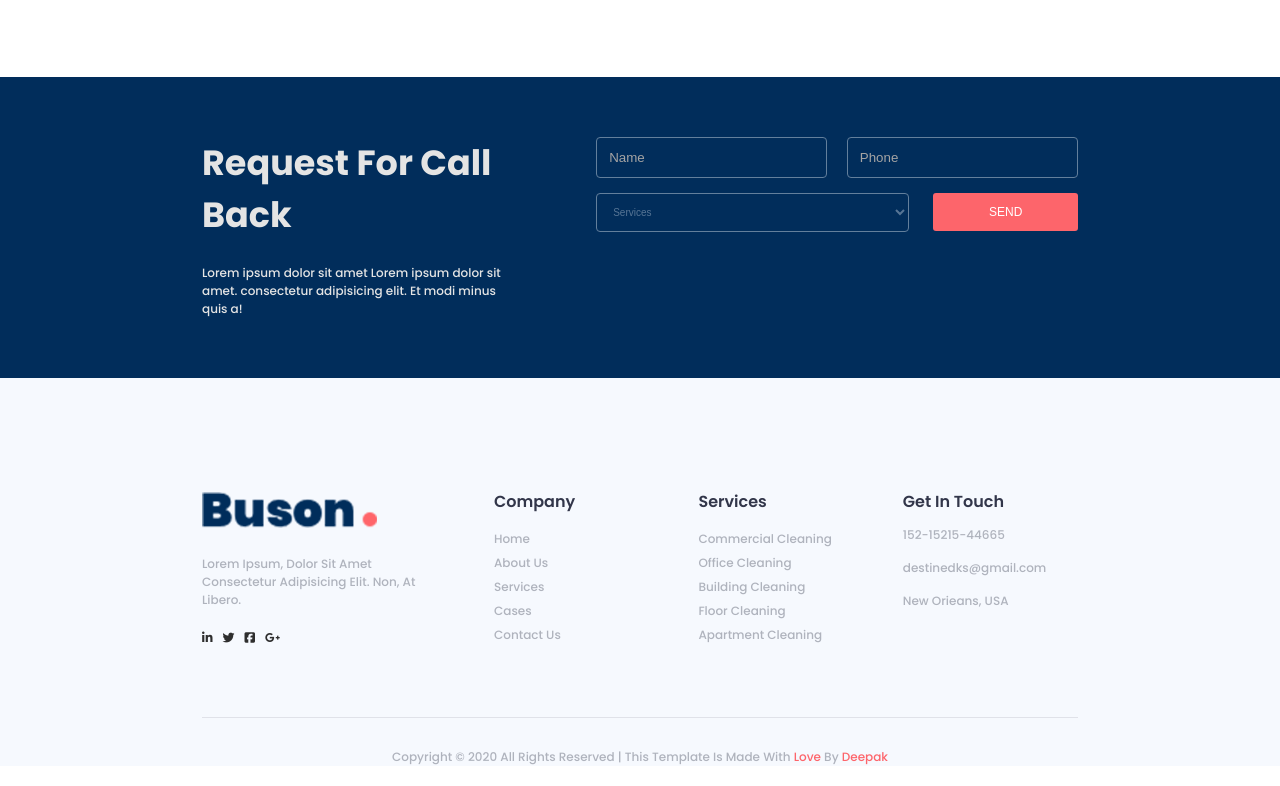
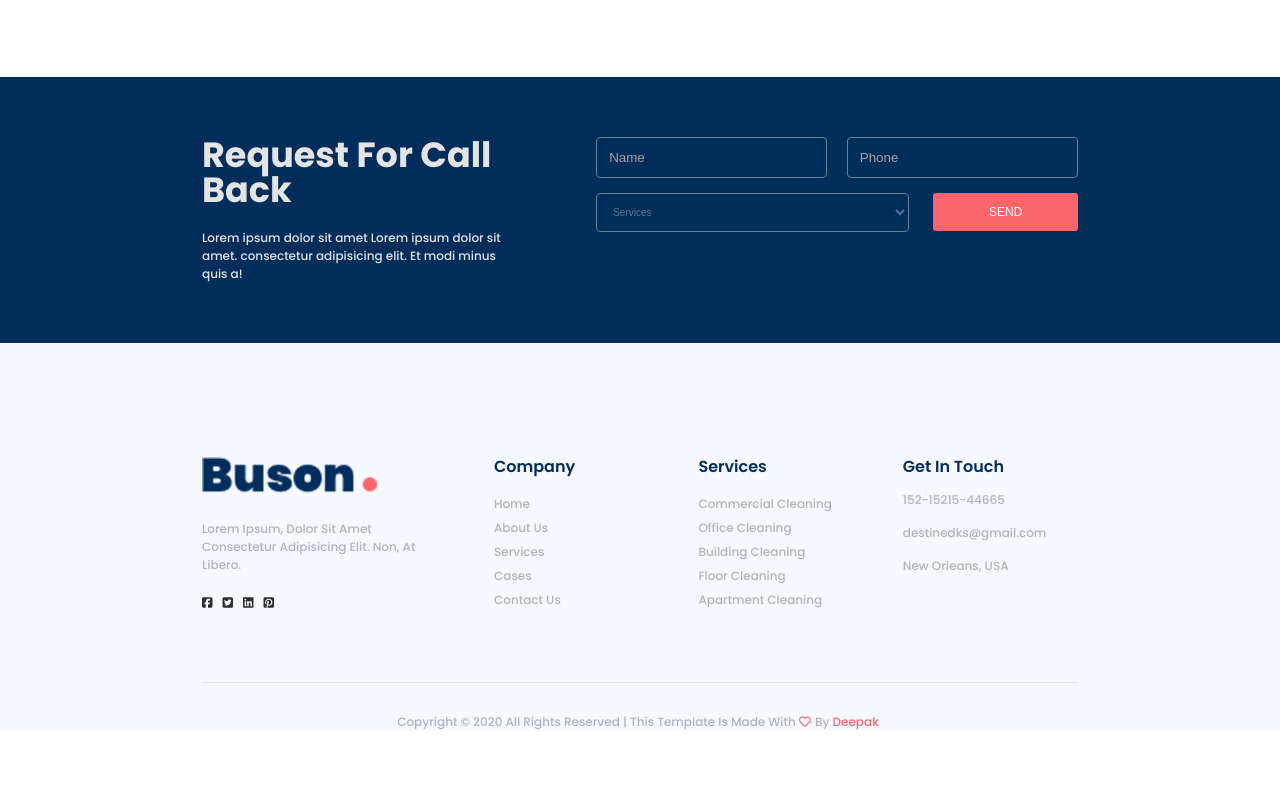
Before and after one commit to destinedeepak/checkpoint-3, a plain HTML site: page index.html in a window 1280 px wide. Shown: the part 4580-5366 px from the top of the page. After the commit the page ends 5331 px from the top, so only its background shows below. Drawn offline with Linux system fonts and the light colour scheme.

Commit message:
update icons

```diff
--- a/assets/stylesheets/style.css
+++ b/assets/stylesheets/style.css
@@ -413,6 +413,10 @@ a{
     color: #617481;
     margin-top: 15px;
 }
+.name span{
+    vertical-align:middle;
+}
+
 
 /* recent-news  */
 
@@ -429,11 +433,13 @@ a{
     background-color: var(--primary);
     padding: 60px 0;
 }
-.call-back h3,.call-back p{
+.call-back h3{
+    line-height:1;
     color: rgb(228, 228, 228);
 }
 .call-back p{
     margin-top: 22px;
+    color: rgb(228, 228, 228);
 }
 .form-control{
     width: 100%;
@@ -467,6 +473,9 @@ input::placeholder{
 .footer .brand-and-social-nav{
     padding: 14px 30px 0px 0px;
 }
+.footer h5{
+    color: var(--primary);
+}
 .company a,.footer-services a,.address,.address a{
     font-size: var(--primary-font-size);
     color: var(--font-color);
@@ -480,6 +489,7 @@ input::placeholder{
 }
 .red{
     color: var(--secondary);
+    margin-right: 4px;
 }
 .last-text{
     margin-bottom: 40px;
--- a/index.html
+++ b/index.html
@@ -200,7 +200,9 @@
                     <i class="fas fa-star"></i>
                     <i class="fas fa-star"></i>
                 </div>
-                <p class="name uppercase">clifford frazier - <span class="text capital">Colorib Themes</span></p>
+                <div >
+                    <p class="name uppercase">clifford frazier - <span class="text capital">Colorib Themes</span></p>
+                </div>
             </div>
         </section>
             <section class="recent-news">
@@ -278,16 +280,16 @@
                     <nav class="social-navbar">
                         <ul class="flex flex-start" >
                             <li>
-                                <a href="#"><i class="fab fa-linkedin-in"></i></a>
-                            </li>
-                            <li>
-                                <a href="#"><i class="fab fa-twitter"></i></a>
-                            </li>
-                            <li>
                                 <a href="#"><i class="fab fa-facebook-square"></i></a>
                             </li>
                             <li>
-                                <a href="#"><i class="fab fa-google-plus-g"></i></a>
+                                <a href="#"><i class="fab fa-twitter-square"></i></a>
+                            </li>
+                            <li>
+                                <a href="#"><i class="fab fa-linkedin"></i></a>
+                            </li>
+                            <li>
+                                <a href="#"><i class="fab fa-pinterest-square"></i></a>
                             </li>
                         </ul>
                     </nav>
@@ -346,7 +348,7 @@
                 </div>
                </div>
                <div class="line"></div>
-               <p class="text footer-text">Copyright &copy 2020 All rights reserved | This template is made with <small class="red">love </small>by <small class="red">Deepak</small></p>
+               <p class="text footer-text">Copyright &copy 2020 All rights reserved | This template is made with <small class="red"><i class="far fa-heart"></i></small>by <small class="red">Deepak</small></p>
             </div>
         </footer>
     </main>
```
Also changed, not shown: about.html (+8 -8 lines), blog.html (+7 -7 lines), cases.html (+8 -8 lines), contact.html (+8 -8 lines), services.html (+8 -8 lines).
